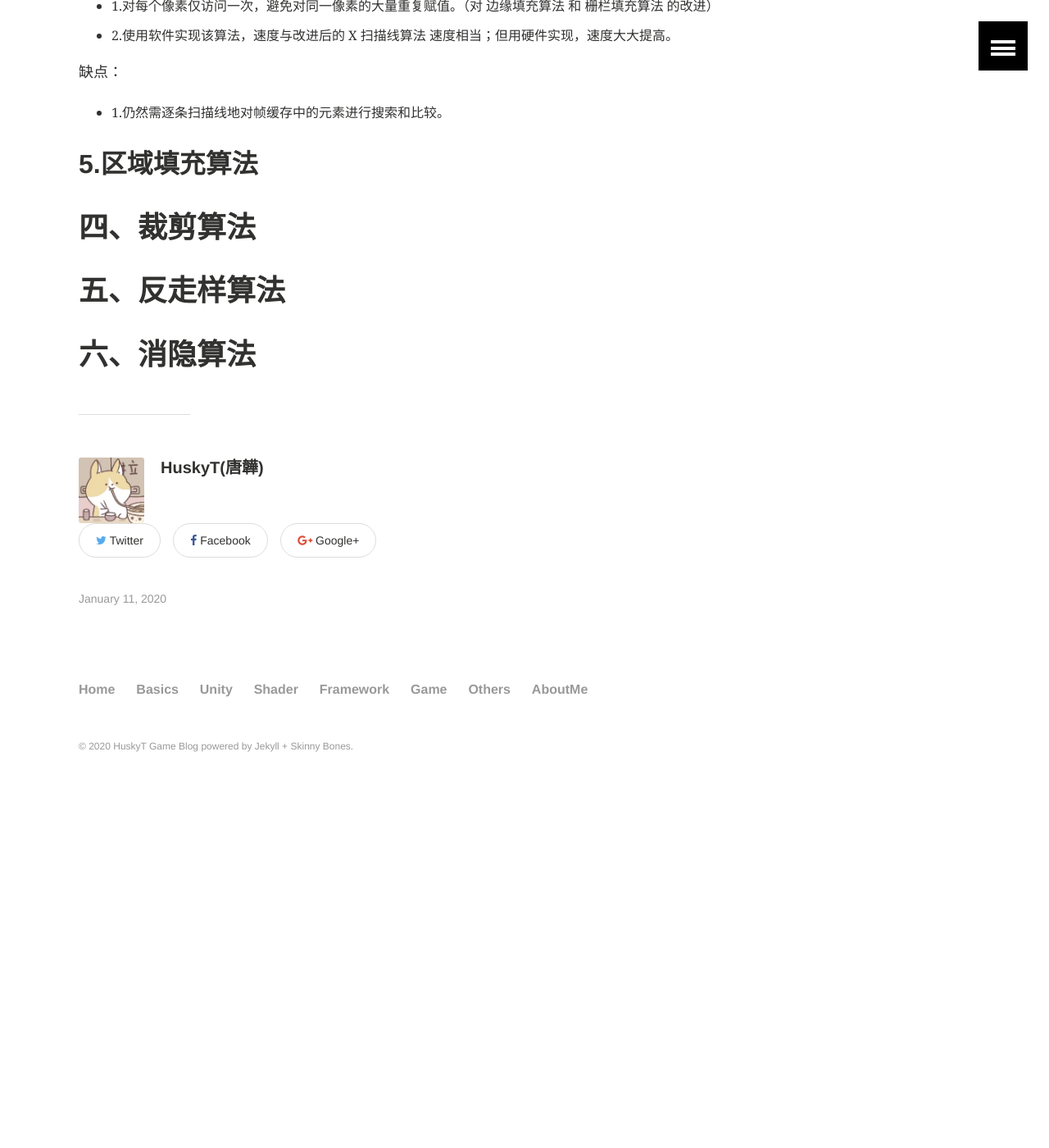
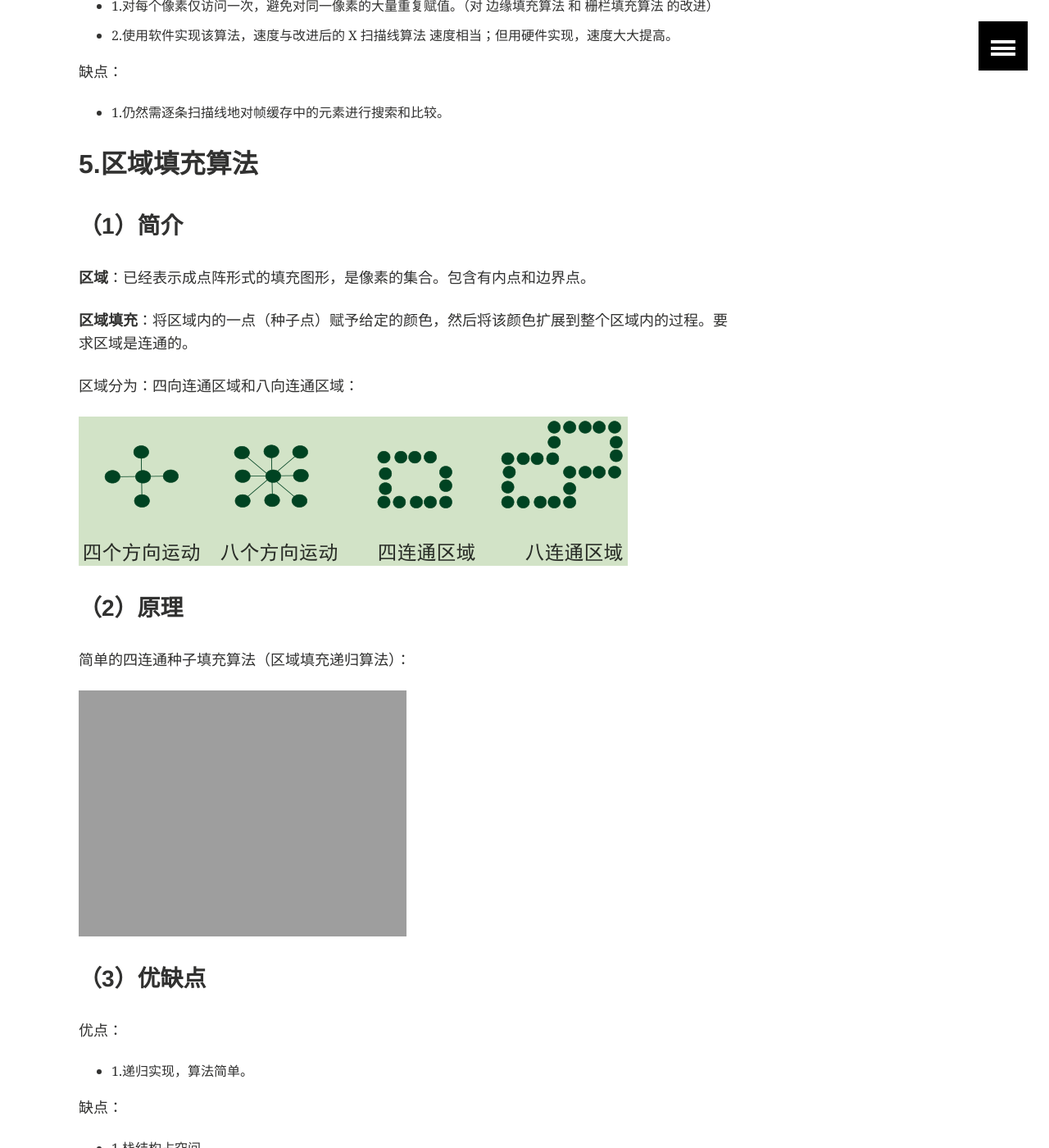
Before and after one commit to HuskyTGame/HuskyTGame.github.io, a Jekyll site: the page built from _posts/shader/2020-01-11-计算机图形学--光栅图形学算法_基础.md, in a window 1280 px wide and 1400 px high, scrolled down 16631 px. Shown: the whole window at 82% size. Built offline with Jekyll 4.4.1, drawn with Linux system fonts in a browser that asks for light colours; before the commit the page ends 17627 px from its top, so only the background shows below that; some of the changed text lies outside the part shown.

Commit message:
Update 2020-01-11-计算机图形学--光栅图形学算法_基础.md

```diff
--- a/_posts/shader/2020-01-11-计算机图形学--光栅图形学算法_基础.md
+++ b/_posts/shader/2020-01-11-计算机图形学--光栅图形学算法_基础.md
@@ -549,11 +549,35 @@ X 扫描线为平行于 X 轴的直线；X 扫描线扫描是由下往上进行
 
 ## 5.区域填充算法
 
+### （1）简介
 
+**区域**：已经表示成点阵形式的填充图形，是像素的集合。包含有内点和边界点。
 
+**区域填充**：将区域内的一点（种子点）赋予给定的颜色，然后将该颜色扩展到整个区域内的过程。要求区域是连通的。
 
+区域分为：四向连通区域和八向连通区域：
 
+![picture14](https://huskytgame.github.io/images/in-post/shader/2020-01-11-计算机图形学--光栅图形学算法_基础/ScreenShot014.png)
 
+### （2）原理
+
+简单的四连通种子填充算法（区域填充递归算法）：
+
+![picture15](https://huskytgame.github.io/images/in-post/shader/2020-01-11-计算机图形学--光栅图形学算法_基础/ScreenShot015.png)
+
+### （3）优缺点
+
+优点：
+
+- 1.递归实现，算法简单。
+
+缺点：
+
+- 1.栈结构占空间
+- 2.部分像素会多次入栈，降低算法效率
+- 3.递归效率低，进栈/出栈操作费时费内存。
+
+改进：**区域填充的扫描线算法**
 
 # 四、裁剪算法
 
```
